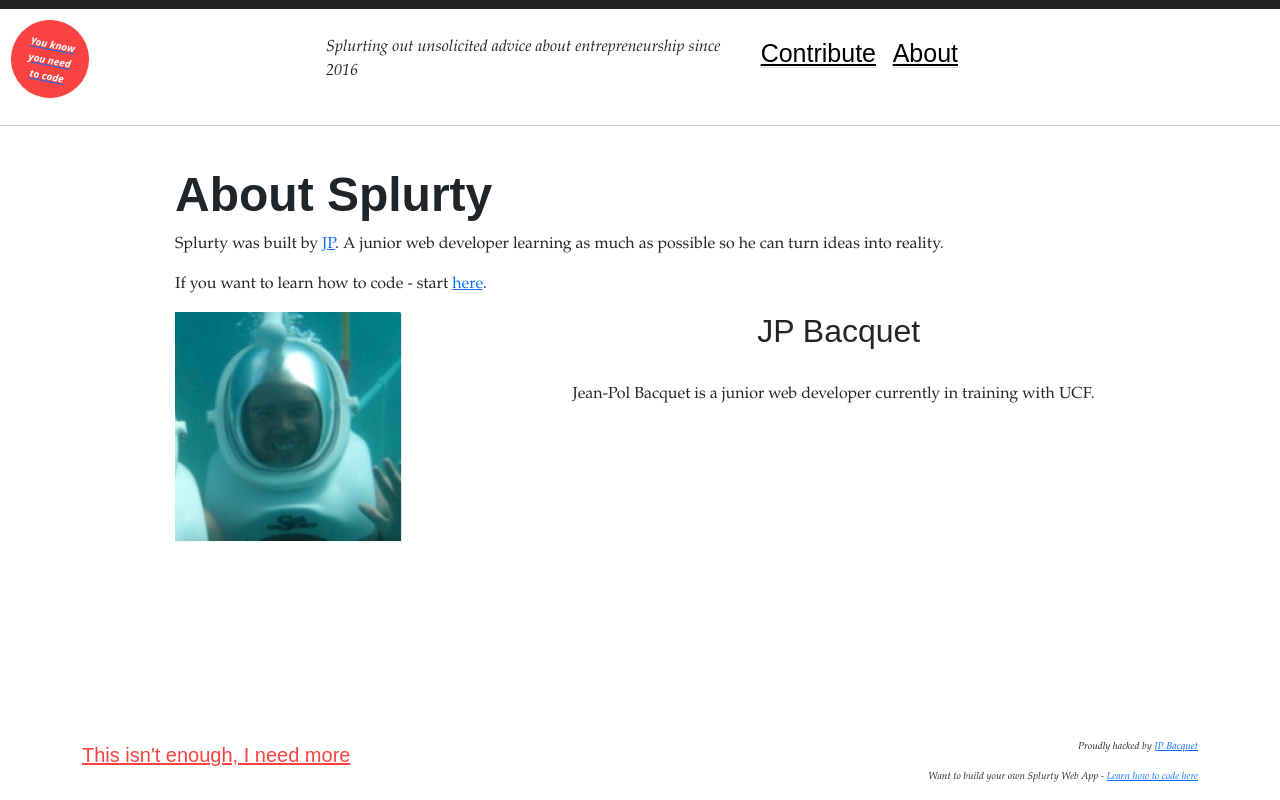
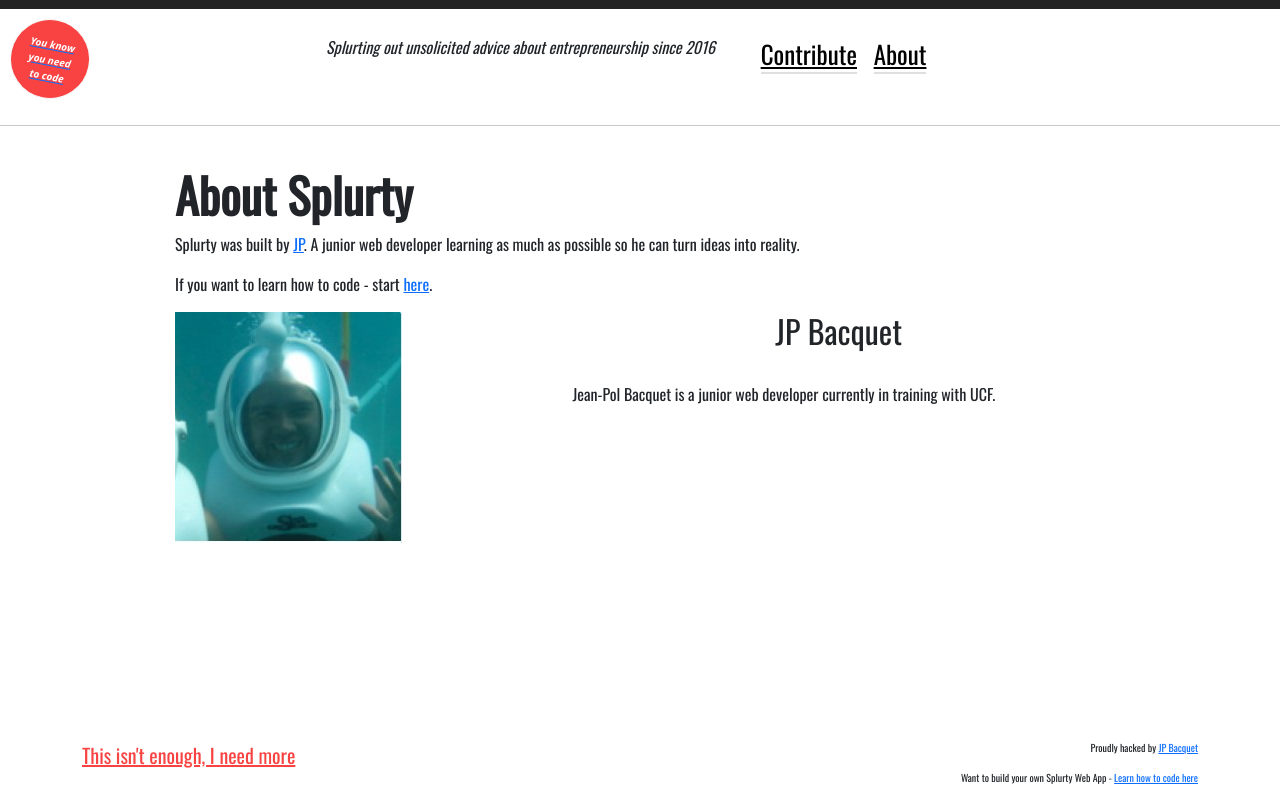
Before and after one commit to jeanpolbac/jpbootcamp, a Rails app: page /about in a window 1280 px wide. Run offline with Rails 7, Linux system fonts and the light colour scheme; style sheets or scripts are compiled from the project's sources; some libraries are stand-ins or nearby versions.

Commit message:
corrected some lines of code, and changed fonts to google fonts

```diff
--- a/app/assets/stylesheets/master.scss
+++ b/app/assets/stylesheets/master.scss
@@ -1,5 +1,5 @@
 @import "bootstrap";
-
+@import url('https://fonts.googleapis.com/css?family=Oswald');
 
 .clear {
   clear: both;
@@ -26,7 +26,7 @@
 }
 
 .slogan {
-  font-family: "Palatino Linotype", Palatino, Palladio, "URW Palladio L", "Book Antiqua", Baskerville, "Bookman Old Style", "Bitstream Charter", "Nimbus Roman No9 L", Garamond, "Apple Garamond", "ITC Garamond Narrow", "New Century Schoolbook", "Century Schoolbook", "Century Schoolbook L", Georgia, serif;
+  font-family: 'Oswald', sans-serif;
   font-style: italic;
   padding-top: 26px;
 }
@@ -38,8 +38,8 @@
 .links a{
   color: black;
   font-size: 25px;
-  border-bottom: 1px solid #dfdfdf;
-  font-family: 'geometria-light', sans-serif;
+  border-bottom: 2px solid #dfdfdf;
+  font-family: 'Oswald', sans-serif;
 }
 
 header {
@@ -51,26 +51,25 @@ hr {
 }
 
 h1 {
-  font-family: 'geometria-light', sans-serif;
+  font-family: 'Oswald', sans-serif;
   font-weight: bold;
   font-size: 48px;
 
 }
 
 h2 {
-  font-family: 'geometria-light', sans-serif;
+  font-family: 'Oswald', sans-serif;
 
 }
 
 .next-q {
   color: #f84342;
-  font-family: 'geometria-light', sans-serif;
-  font-size:20px;
+  font-family: 'Oswald', sans-serif;
+  font-size: 20px;
 }
 
 .footer-blurb {
-  font-family: "Palatino Linotype", Palatino, Palladio, "URW Palladio L", "Book Antiqua", Baskerville, "Bookman Old Style", "Bitstream Charter", "Nimbus Roman No9 L", Garamond, "Apple Garamond", "ITC Garamond Narrow", "New Century Schoolbook", "Century Schoolbook", "Century Schoolbook L", Georgia, serif;
-  font-style: italic;
+  font-family: 'Oswald', sans-serif;
   text-align: right;
   font-size: 10px;
 }
@@ -81,7 +80,7 @@ h2 {
 
 
 .about {
-  font-family: "Palatino Linotype", Palatino, Palladio, "URW Palladio L", "Book Antiqua", Baskerville, "Bookman Old Style", "Bitstream Charter", "Nimbus Roman No9 L", Garamond, "Apple Garamond", "ITC Garamond Narrow", "New Century Schoolbook", "Century Schoolbook", "Century Schoolbook L", Georgia, serif;
+  font-family: 'Oswald', sans-serif;
 }
 
 @media (max-width: 750px) {
@@ -92,14 +91,22 @@ h2 {
 
 
 .modal {
-  font-family: "Palatino Linotype", Palatino, Palladio, "URW Palladio L", "Book Antiqua", Baskerville, "Bookman Old Style", "Bitstream Charter", "Nimbus Roman No9 L", Garamond, "Apple Garamond", "ITC Garamond Narrow", "New Century Schoolbook", "Century Schoolbook", "Century Schoolbook L", Georgia, serif;
+  font-family: 'Oswald', sans-serif;
 }
 
 h2 span {
   color: #dddddd;
-  font-family: 'geometria-light', sans-serif;
+  font-family: 'Oswald', sans-serif;
 }
 
 ::selection {
   background-color: #f84342;
 }
+
+
+
+
+.random.quotes {
+font-family: 'Oswald', sans-serif;
+
+}
--- a/app/views/layouts/application.html.erb
+++ b/app/views/layouts/application.html.erb
@@ -52,7 +52,7 @@
               <br />
               <%= f.input :author, label: "Who is the author of the quote?", placeholder: "Travis Kalanick" %>
             </div>
-            <div class="modal-footer"
+            <div class="modal-footer">
               <button type="button" class="btn btn-secondary" data-dismiss="modal">Close</button>
               &nbsp;&nbsp;
               <%= f.submit 'Create', class: 'btn btn-danger' %>
--- a/app/views/quotes/index.html.erb
+++ b/app/views/quotes/index.html.erb
@@ -2,7 +2,8 @@
   <span>SPLURTY / No. <%= @quote.id %></span>
   Here's the <u>best unsolicited startup advice</u> you can get!
 </h2>
-
+<br />
+<br />
 <h1><%= @quote.saying %></h1>
 <h2 class="float-right">- <%= @quote.author %></h2>
 
```
Also changed, not shown: app/assets/fonts/fonts.scss (deleted, +0 -8 lines), app/assets/fonts/geometria-light-webfont.woff (deleted), app/assets/fonts/geometria-light-webfont.woff2 (deleted).
